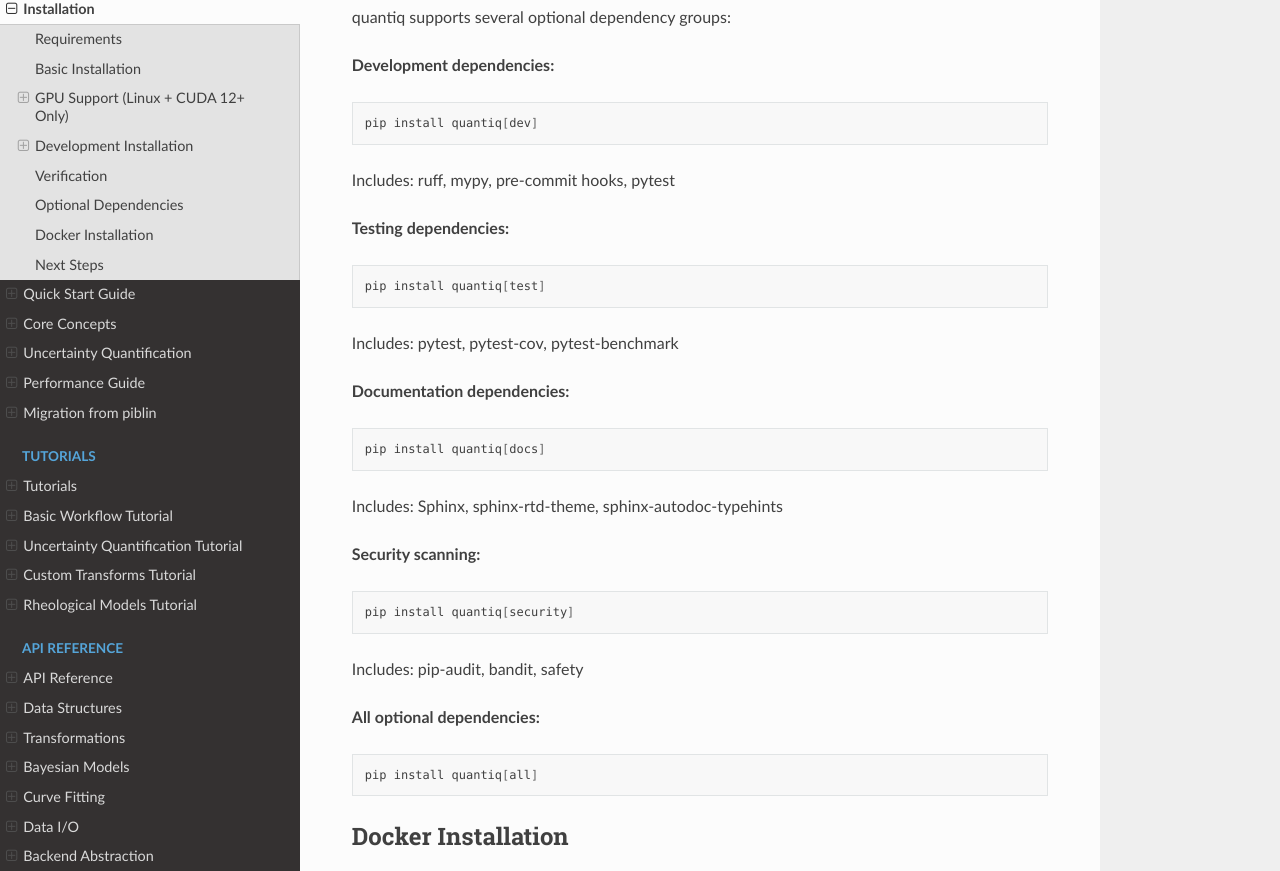
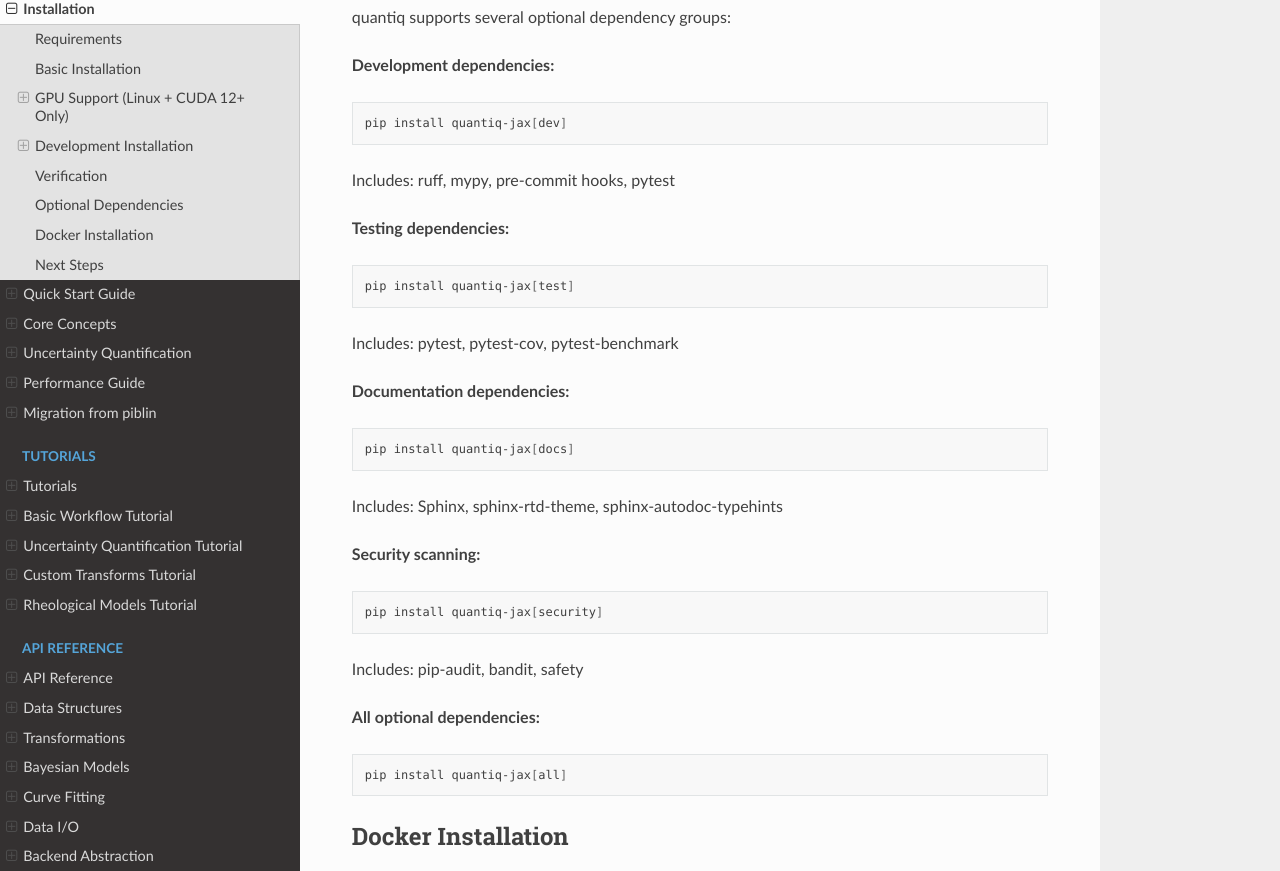
Before and after one commit to imewei/piblin-jax, a Sphinx documentation site: the page built from docs/source/user_guide/installation.rst, in a window 1280 px wide and 1400 px high, scrolled down 5785 px. Shown: the part 144-1015 px from the top of the window. Built offline with Sphinx 7.4.7 and the Read the Docs theme 3.1.0, drawn with Linux system fonts in a browser that asks for light colours.

Commit message:
docs: update all documentation with correct package name quantiq-jax
Update remaining references from 'pip install quantiq' to 'pip install quantiq-jax'
across all documentation files.

Files updated:
- .github/RELEASE.md: Installation verification commands
- docs/source/user_guide/installation.rst: All pip install examples
- docs/source/user_guide/quickstart.rst: Installation examples
- uv.lock: Regenerated without conflicting quantiq==0.2.0 package

Impact:
- Users will see correct installation command (quantiq-jax)
- Import name remains 'quantiq' for piblin compatibility
- Eliminates confusion about package naming

🤖 Generated with [Claude Code](https://claude.com/claude-code)

Co-Authored-By: Claude <noreply@anthropic.com>

```diff
--- a/docs/source/user_guide/installation.rst
+++ b/docs/source/user_guide/installation.rst
@@ -283,7 +283,7 @@ quantiq supports several optional dependency groups:
 
 .. code-block:: bash
 
-    pip install quantiq[dev]
+    pip install quantiq-jax[dev]
 
 Includes: ruff, mypy, pre-commit hooks, pytest
 
@@ -291,7 +291,7 @@ Includes: ruff, mypy, pre-commit hooks, pytest
 
 .. code-block:: bash
 
-    pip install quantiq[test]
+    pip install quantiq-jax[test]
 
 Includes: pytest, pytest-cov, pytest-benchmark
 
@@ -299,7 +299,7 @@ Includes: pytest, pytest-cov, pytest-benchmark
 
 .. code-block:: bash
 
-    pip install quantiq[docs]
+    pip install quantiq-jax[docs]
 
 Includes: Sphinx, sphinx-rtd-theme, sphinx-autodoc-typehints
 
@@ -307,7 +307,7 @@ Includes: Sphinx, sphinx-rtd-theme, sphinx-autodoc-typehints
 
 .. code-block:: bash
 
-    pip install quantiq[security]
+    pip install quantiq-jax[security]
 
 Includes: pip-audit, bandit, safety
 
@@ -315,7 +315,7 @@ Includes: pip-audit, bandit, safety
 
 .. code-block:: bash
 
-    pip install quantiq[all]
+    pip install quantiq-jax[all]
 
 Docker Installation
 -------------------
--- a/docs/source/user_guide/quickstart.rst
+++ b/docs/source/user_guide/quickstart.rst
@@ -263,7 +263,7 @@ GPU Acceleration
 For large datasets on Linux with CUDA 12+, quantiq can leverage GPU acceleration::
 
     # Install GPU support (Linux only, CUDA 12+)
-    # pip install quantiq[gpu-cuda]
+    # pip install quantiq-jax[gpu-cuda]
 
     # JAX automatically uses GPU when available
     # No code changes needed!
```
Also changed, not shown: .github/RELEASE.md, 1 other file.
